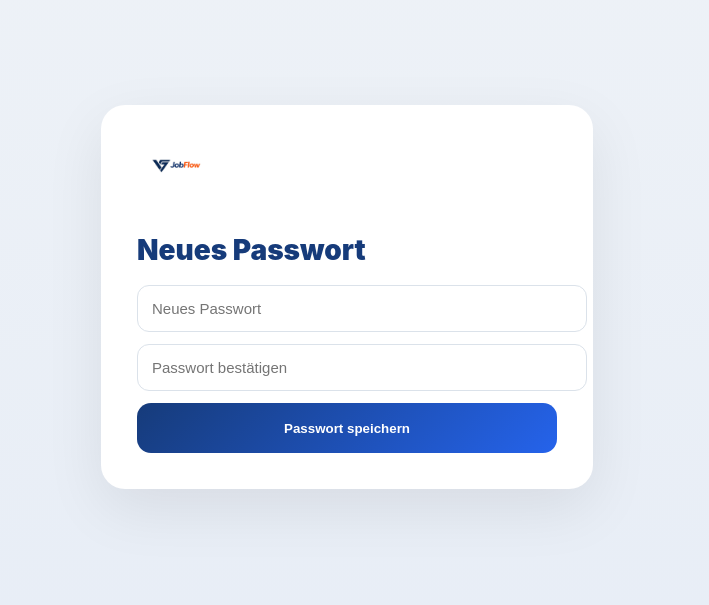
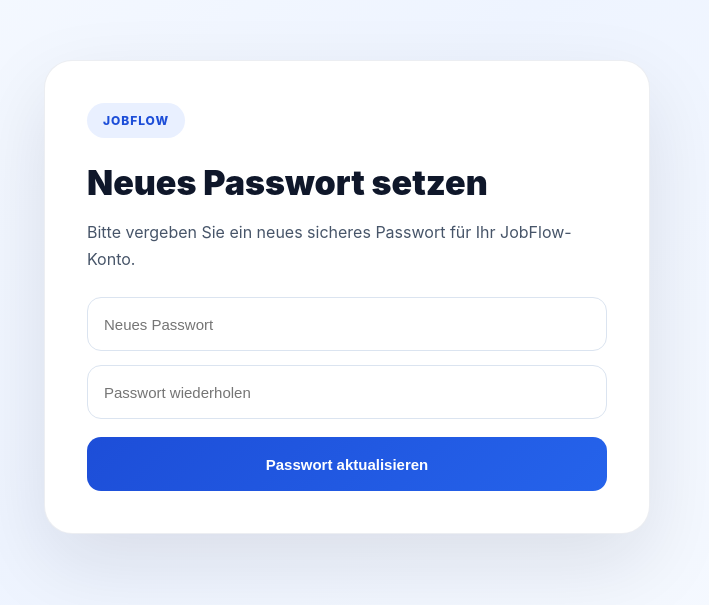
Before and after one commit to jobflow-app/jobflow-app, a Next.js app: page /update-password in a window 1280 px wide. Shown: the part 127-732 px from the top of the page, without its empty margins (293-1002 px from the left). Built offline with nearby package versions, Linux system fonts and the light colour scheme.

Commit message:
Update page.jsx

```diff
--- a/app/update-password/page.jsx
+++ b/app/update-password/page.jsx
@@ -1,65 +1,77 @@
 'use client'
 
 import { useState } from 'react'
-import { useRouter } from 'next/navigation'
+import { useRouter, useSearchParams } from 'next/navigation'
 import { supabase } from '@/lib/supabase'
 
 export default function UpdatePasswordPage() {
   const router = useRouter()
+  const searchParams = useSearchParams()
 
   const [password, setPassword] = useState('')
-  const [passwordConfirm, setPasswordConfirm] = useState('')
-  const [loading, setLoading] = useState(false)
+  const [confirmPassword, setConfirmPassword] = useState('')
   const [error, setError] = useState('')
   const [success, setSuccess] = useState('')
+  const [loading, setLoading] = useState(false)
 
   const handleUpdatePassword = async () => {
-    try {
-      setLoading(true)
     setError('')
     setSuccess('')
 
-      if (!password || !passwordConfirm) {
-        setError('Bitte alle Felder ausfüllen.')
+    if (!password || !confirmPassword) {
+      setError('Bitte beide Felder ausfüllen.')
       return
     }
 
-      if (password !== passwordConfirm) {
-        setError('Passwörter stimmen nicht überein.')
+    if (password !== confirmPassword) {
+      setError('Die Passwörter stimmen nicht überein.')
       return
     }
 
-      if (password.length < 6) {
-        setError('Passwort muss mindestens 6 Zeichen haben.')
+    setLoading(true)
+
+    const token_hash = searchParams.get('token_hash')
+    const type = searchParams.get('type')
+
+    if (token_hash && type === 'recovery') {
+      const { error: verifyError } = await supabase.auth.verifyOtp({
+        type: 'recovery',
+        token_hash,
+      })
+
+      if (verifyError) {
+        setError('Der Passwort-Link ist ungültig oder abgelaufen.')
+        setLoading(false)
+        return
+      }
+    }
+
+    const { error: updateError } = await supabase.auth.updateUser({
+      password,
+    })
+
+    if (updateError) {
+      setError(updateError.message)
+      setLoading(false)
       return
     }
 
-      const { error } = await supabase.auth.updateUser({
-        password,
-      })
+    setSuccess('Ihr Passwort wurde erfolgreich aktualisiert.')
+    setLoading(false)
 
-      if (error) {
-        setError(error.message)
-        return
-      }
-
-      setSuccess('Passwort erfolgreich gespeichert.')
     setTimeout(() => {
       router.push('/login')
-      }, 1500)
-    } catch (err) {
-      console.error(err)
-      setError('Etwas ist schiefgelaufen.')
-    } finally {
-      setLoading(false)
-    }
+    }, 1800)
   }
 
   return (
     <main style={styles.page}>
       <div style={styles.card}>
-        <img src="/logo.png" alt="JobFlow" style={styles.logo} />
-        <h1 style={styles.title}>Neues Passwort</h1>
+        <div style={styles.badge}>JOBFLOW</div>
+        <h1 style={styles.title}>Neues Passwort setzen</h1>
+        <p style={styles.text}>
+          Bitte vergeben Sie ein neues sicheres Passwort für Ihr JobFlow-Konto.
+        </p>
 
         <input
           type="password"
@@ -71,14 +83,18 @@ export default function UpdatePasswordPage() {
 
         <input
           type="password"
-          placeholder="Passwort bestätigen"
-          value={passwordConfirm}
-          onChange={(e) => setPasswordConfirm(e.target.value)}
+          placeholder="Passwort wiederholen"
+          value={confirmPassword}
+          onChange={(e) => setConfirmPassword(e.target.value)}
           style={styles.input}
         />
 
-        <button onClick={handleUpdatePassword} style={styles.button} disabled={loading}>
-          {loading ? 'Speichern...' : 'Passwort speichern'}
+        <button
+          onClick={handleUpdatePassword}
+          disabled={loading}
+          style={styles.button}
+        >
+          {loading ? 'Wird gespeichert...' : 'Passwort aktualisieren'}
         </button>
 
         {error ? <p style={styles.error}>{error}</p> : null}
@@ -94,52 +110,76 @@ const styles = {
     display: 'flex',
     alignItems: 'center',
     justifyContent: 'center',
-    background: 'linear-gradient(180deg, #eef2f7 0%, #e7edf6 100%)',
+    background: 'linear-gradient(135deg, #f8fbff 0%, #eef4ff 45%, #f8fbff 100%)',
     padding: '24px',
   },
   card: {
     width: '100%',
-    maxWidth: '420px',
-    background: '#fff',
-    borderRadius: '24px',
-    padding: '36px',
-    boxShadow: '0 20px 60px rgba(0,0,0,0.08)',
+    maxWidth: '520px',
+    background: '#ffffff',
+    borderRadius: '28px',
+    padding: '42px',
+    boxShadow: '0 30px 80px rgba(15, 23, 42, 0.10)',
+    border: '1px solid rgba(148, 163, 184, 0.18)',
   },
-  logo: {
-    height: '52px',
-    objectFit: 'contain',
-    marginBottom: '18px',
+  badge: {
+    display: 'inline-flex',
+    padding: '10px 16px',
+    borderRadius: '999px',
+    background: '#e9f0ff',
+    color: '#1d4ed8',
+    fontWeight: '800',
+    fontSize: '12px',
+    letterSpacing: '0.08em',
+    marginBottom: '24px',
   },
   title: {
-    fontSize: '28px',
+    fontSize: '34px',
     fontWeight: '900',
-    marginBottom: '18px',
-    color: '#163b7a',
+    color: '#0f172a',
+    margin: '0 0 14px 0',
+  },
+  text: {
+    fontSize: '16px',
+    lineHeight: 1.7,
+    color: '#475569',
+    marginBottom: '24px',
   },
   input: {
     width: '100%',
-    padding: '14px',
-    borderRadius: '12px',
-    border: '1px solid #dbe2ea',
-    marginBottom: '12px',
+    height: '54px',
+    borderRadius: '14px',
+    border: '1px solid #dbe4f0',
+    background: '#ffffff',
+    color: '#0f172a',
+    padding: '0 16px',
     fontSize: '15px',
+    outline: 'none',
+    marginBottom: '14px',
+    boxSizing: 'border-box',
   },
   button: {
     width: '100%',
-    height: '50px',
+    height: '54px',
+    borderRadius: '14px',
     border: 'none',
-    borderRadius: '14px',
-    background: 'linear-gradient(135deg, #163b7a 0%, #2563eb 100%)',
-    color: '#fff',
+    background: 'linear-gradient(135deg, #1d4ed8 0%, #2563eb 100%)',
+    color: '#ffffff',
     fontWeight: '800',
+    fontSize: '15px',
     cursor: 'pointer',
+    marginTop: '4px',
   },
   error: {
-    color: '#b91c1c',
-    marginTop: '12px',
+    marginTop: '14px',
+    color: '#dc2626',
+    fontSize: '14px',
+    fontWeight: '600',
   },
   success: {
-    color: '#166534',
-    marginTop: '12px',
+    marginTop: '14px',
+    color: '#15803d',
+    fontSize: '14px',
+    fontWeight: '600',
   },
 }
```
Lines whose indentation alone changed are shown as unchanged.
